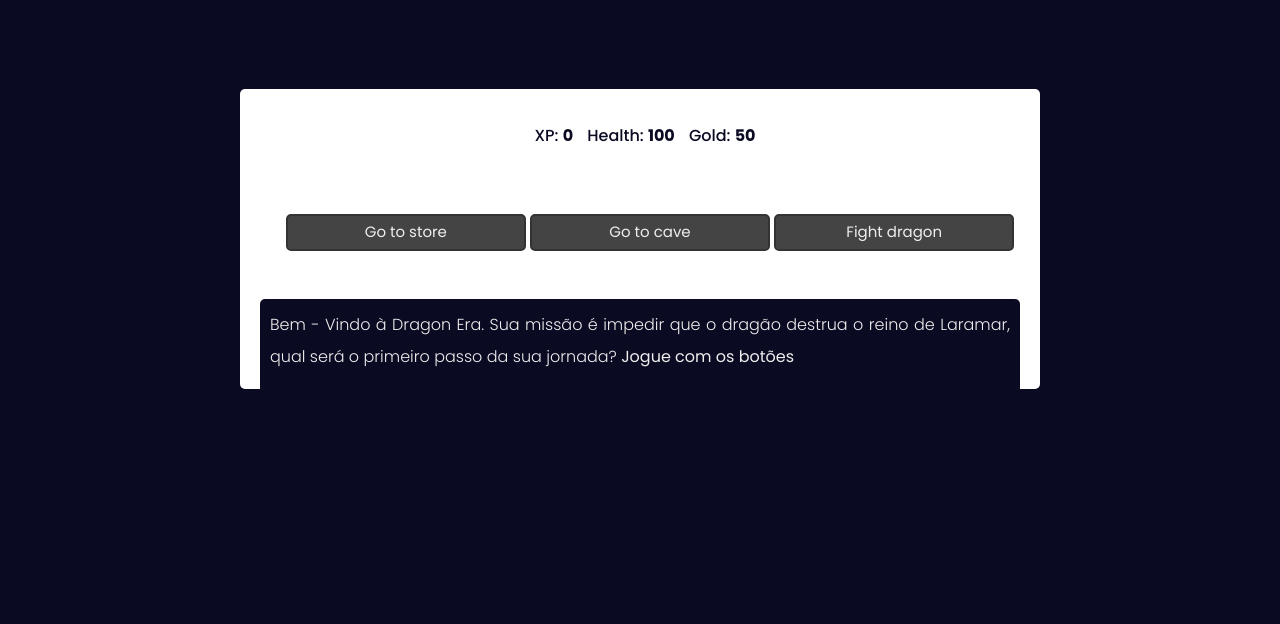
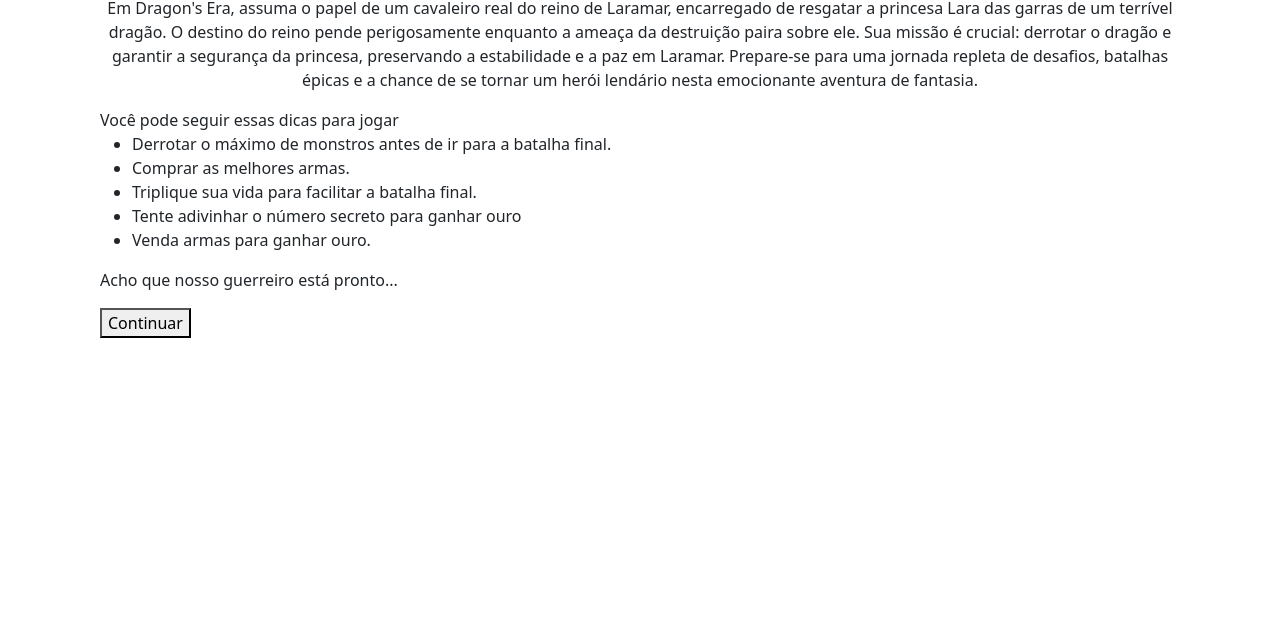
Before and after one commit to lmaurici0/RPG-Js, a plain HTML site: page index.html in a window 1280 px wide. Shown: the part 176-800 px from the top of the page. Drawn offline with nearby package versions, Linux system fonts and the light colour scheme.

Commit message:
feat: change to tutorial page

```diff
--- a/index.html
+++ b/index.html
@@ -2,61 +2,61 @@
 <html lang="en">
 
 <head>
-    <meta charset="utf-8">
-    <title>RPG - Dragon Era</title>
+    <meta charset="UTF-8">
+    <meta name="viewport" content="width=device-width, initial-scale=1.0">
+    <title>Tutorial</title>
     <link rel="stylesheet" href="https://stackpath.bootstrapcdn.com/bootstrap/5.0.0-alpha1/css/bootstrap.min.css"
         integrity="sha384-r4NyP46KrjDleawBgD5tp8Y7UzmLA05oM1iAEQ17CSuDqnUK2+k9luXQOfXJCJ4I" crossorigin="anonymous">
-
     <script src="https://stackpath.bootstrapcdn.com/bootstrap/5.0.0-alpha1/js/bootstrap.min.js"
         integrity="sha384-oesi62hOLfzrys4LxRF63OJCXdXDipiYWBnvTl9Y9/TRlw5xlKIEHpNyvvDShgf/"
         crossorigin="anonymous"></script>
-
     <script src="https://cdn.jsdelivr.net/npm/popper.js@1.16.0/dist/umd/popper.min.js"
         integrity="sha384-Q6E9RHvbIyZFJoft+2mJbHaEWldlvI9IOYy5n3zV9zzTtmI3UksdQRVvoxMfooAo"
         crossorigin="anonymous"></script>
-
-    <script src="https://ajax.googleapis.com/ajax/libs/jquery/3.5.1/jquery.min.js"></script>
-    <link rel="stylesheet" href="css/style.css">
-</head>
-
-<body>
-
-    <main id="game">
-
-        <section class="player">
-
-            <div id="stats" class="stats">
-                <span class="stat">XP: <strong><span id="xpText">0</span></strong></span>
-                <span class="stat">Health: <strong><span id="healthText">100</span></strong></span>
-                <span class="stat">Gold: <strong><span id="goldText">50</span></strong></span>
-            </div>
-
-            <div id="controls" class="controls">
-                <button id="button1">Go to store</button>
-                <button id="button2">Go to cave</button>
-                <button id="button3">Fight dragon</button>
-            </div>
-
-        </section>
+    <link rel="stylesheet" href="css/extras.css">
+    <link rel="shortcut icon" href="images/favicon.jpg" type="image/x-icon">
 
 
-        <section class="monster welcome">
-            <div id="monsterStats" class="monsterStats">
-                <span class="stat">Monster Name: <strong><span id="monsterName"></span></strong></span>
-                <span class="stat">Health: <strong><span id="monsterHealth"></span></strong></span>
-            </div>
+    <style>
+        body{
+            padding: 100px;
+        }
+    </style>
+</head>
+<body>
+    <p class="container">
+    <h1 class="text-center">Tutorial</h1>
 
-            <div id="text" class="message">
-                <p>Bem - Vindo à Dragon Era. Sua missão é impedir que o dragão destrua o reino de Laramar, qual será o
-                    primeiro passo
-                    da sua jornada? <strong>Jogue com os botões</strong>
-                </p>
-            </div>
-        </section>
+    <p class="text-center resume">
+        Em Dragon's Era, assuma o papel de um cavaleiro real do reino de Laramar, encarregado de resgatar a princesa
+        Lara
+        das garras
+        de um terrível dragão. O destino do reino pende perigosamente enquanto a ameaça da destruição paira sobre ele.
+        Sua missão é crucial:
+        derrotar o dragão e garantir a segurança da princesa, preservando a estabilidade e a paz em Laramar. Prepare-se
+        para uma jornada
+        repleta de desafios, batalhas épicas e a chance de se tornar um herói lendário nesta emocionante aventura de
+        fantasia.
+    </p>
+    <span>Você pode seguir essas dicas para jogar</span>
+    <nav>
+        <ul>
+            <li>Derrotar o máximo de monstros antes de ir para a batalha final.</li>
+            <li>Comprar as melhores armas.</li>
+            <li>Triplique sua vida para facilitar a batalha final.</li>
+            <li>Tente adivinhar o número secreto para ganhar ouro</li>
+            <li>Venda armas para ganhar ouro.</li>
+        </ul>
+    </nav>
 
-    </main>
+    <p>Acho que nosso guerreiro está pronto...</p>
 
-    <script src="js/app.js"></script>
+    <a href="start.html">
+        <button class="spiky-button continue">Continuar</button>
+    </a>
+
+    </div>
+
 </body>
 
 </html>
```
